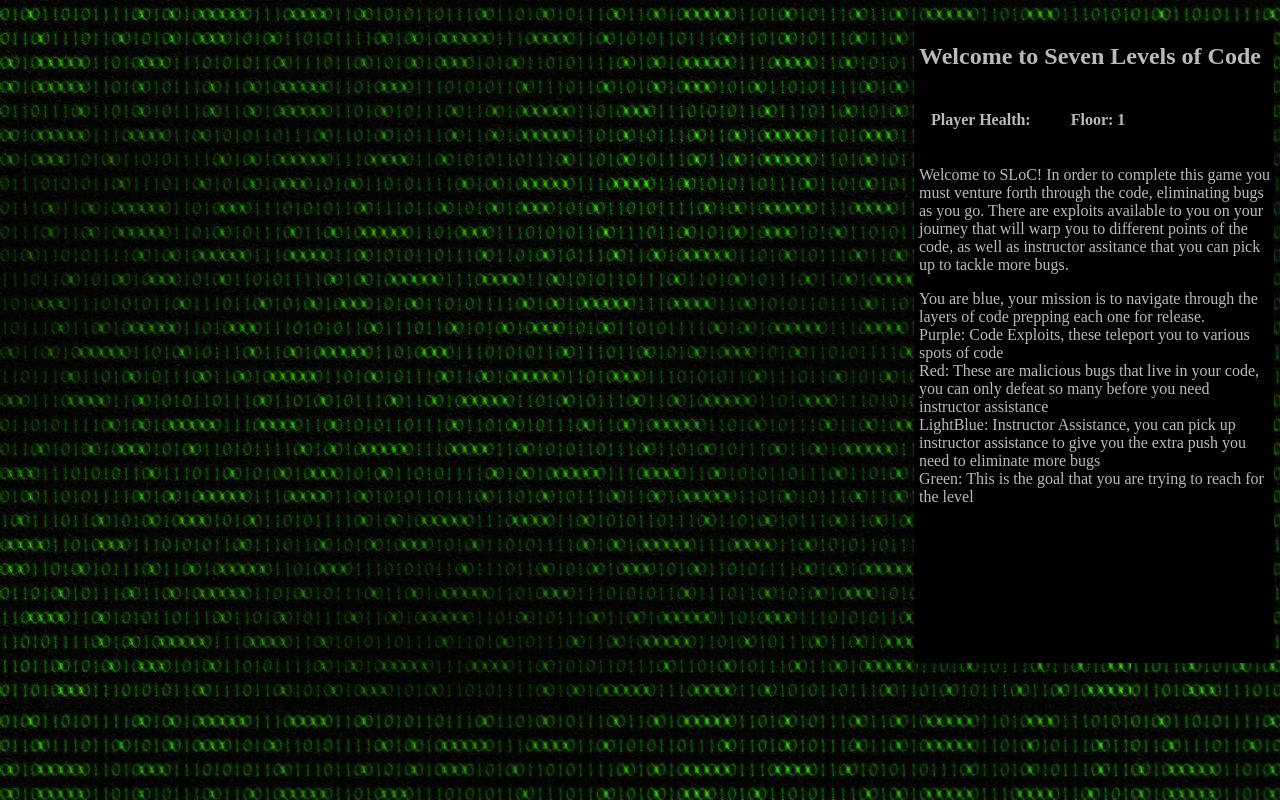
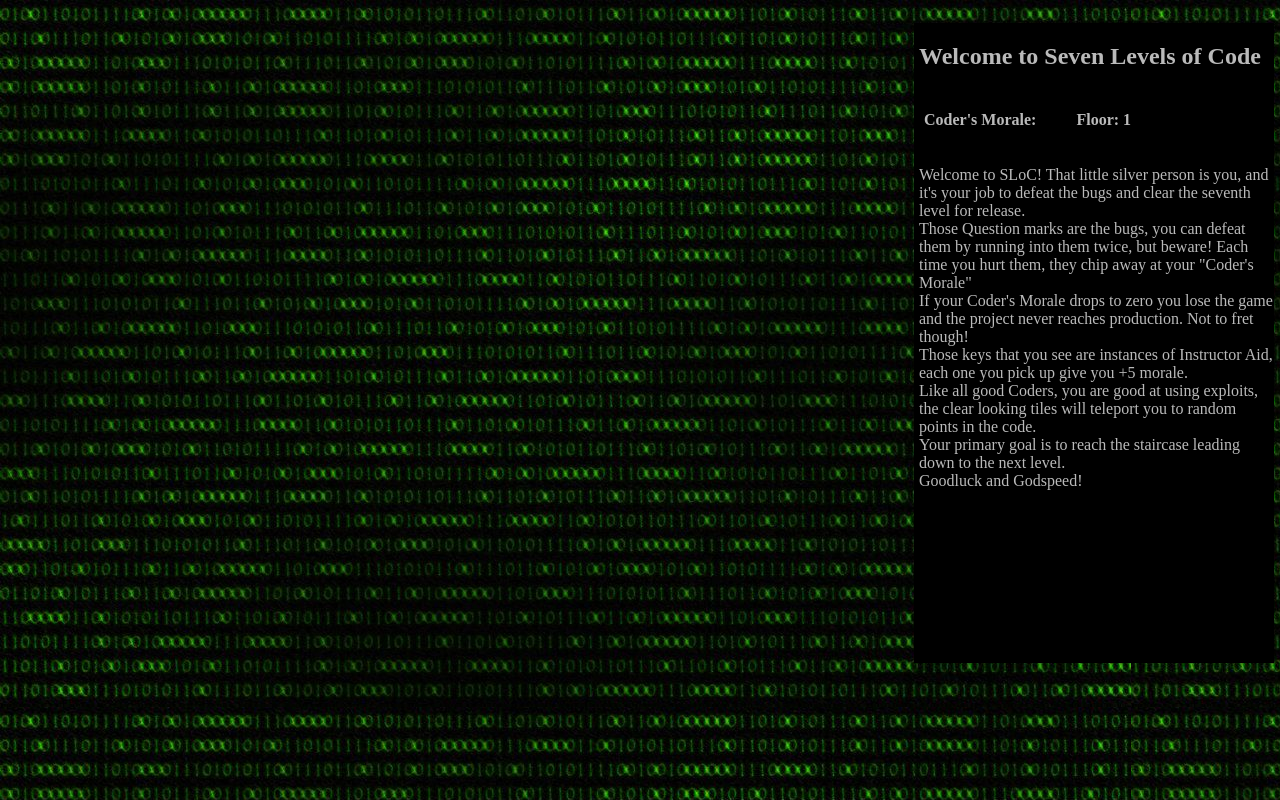
Before and after one commit to Riizu/sloc, a website: page index.html in a window 1280 px wide. Drawn offline with Linux system fonts and the light colour scheme.

Commit message:
updated game info

```diff
--- a/assets/stylesheets/dungeon.css
+++ b/assets/stylesheets/dungeon.css
@@ -31,7 +31,7 @@ body {
 
 .player-health {
   display: inline-block;
-  padding-left: 17px;
+  padding-left: 10px;
 }
 
 .floor-level {
--- a/index.html
+++ b/index.html
@@ -12,7 +12,7 @@
       <h2 class="title">Welcome to Seven Levels of Code</h2>
       <div class="row-1">
         <div class="player-health">
-          <h4 id="health">Player Health:</h4>
+          <h4 id="health">Coder's Morale: </h4>
         </div>
         <div class="floor-level">
           <h4 id="level">Floor: 1</h4>
@@ -23,15 +23,22 @@
       </div>
       <div class="intro-text">
         <p>
-          Welcome to SLoC! In order to complete this game you must venture forth through the code, eliminating bugs as you go. There are exploits available to you on your journey that will warp you to different points of the code, as well as instructor assitance that you can pick up to tackle more bugs.
+          Welcome to SLoC! That little silver person is you, and it's your job to defeat the bugs and clear the seventh level for release.<br>
+          Those Question marks are the bugs, you can defeat them by running into them twice, but beware! Each time you hurt them, they chip away at your "Coder's Morale"<br>
+          If your Coder's Morale drops to zero you lose the game and the project never reaches production. Not to fret though!<br>
+          Those keys that you see are instances of Instructor Aid, each one you pick up give you +5 morale.<br>
+          Like all good Coders, you are good at using exploits, the clear looking tiles will teleport you to random points in the code.<br>
+          Your primary goal is to reach the staircase leading down to the next level.<br> Goodluck and Godspeed!
         </p>
-        <p>
+        <!-- <p>
           You are blue, your mission is to navigate through the layers of code prepping each one for release.<br>
           Purple: Code Exploits, these teleport you to various spots of code<br>
           Red: These are malicious bugs that live in your code, you can only defeat so many before you need instructor assistance<br>
           LightBlue: Instructor Assistance, you can pick up instructor assistance to give you the extra push you need to eliminate more bugs<br>
           Green: This is the goal that you are trying to reach for the level<br>
-        </p>
+        </p> -->
+
+        <!-- In order to complete this game you must venture forth through the code, eliminating bugs as you go. There are exploits available to you on your journey that will warp you to different points of the code, as well as instructor assitance that you can pick up to tackle more bugs. -->
       </div>
       <h4 hidden id="high-score" class="high-score">High Scores</h4>
       <div class="score-board" id="score-board">
--- a/lib/info.js
+++ b/lib/info.js
@@ -4,9 +4,9 @@ class Info {
   }
 
   updateAttributes() {
-    document.getElementById("health").innerHTML = "Player Health: " + this.game.player.health;
+    document.getElementById("health").innerHTML = "Coder's Moral: " + this.game.player.health;
     document.getElementById("level").innerHTML = "Floor: " + this.game.level;
-    document.getElementById("score").innerHTML = "Score: " + this.game.player.score;
+    document.getElementById("score").innerHTML = "Commits: " + this.game.player.score;
   }
 
   saveScore() {
```
